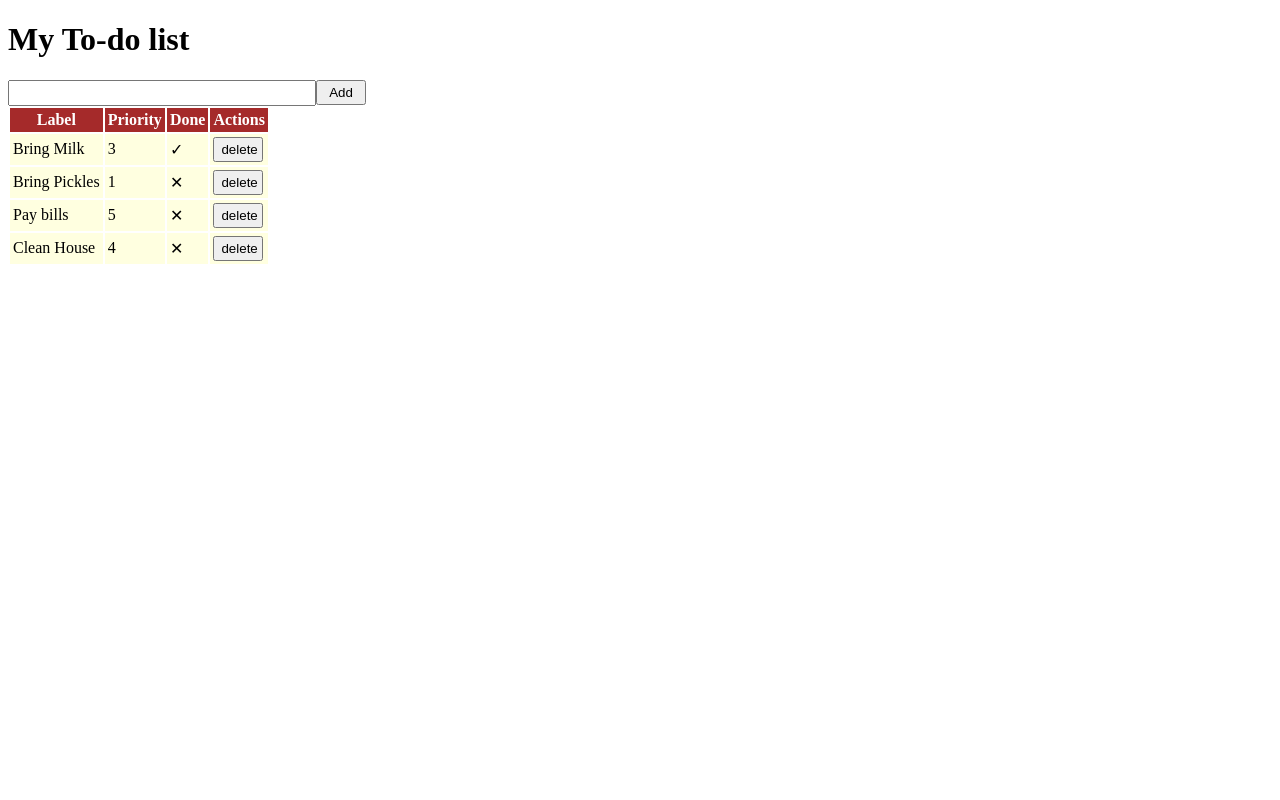
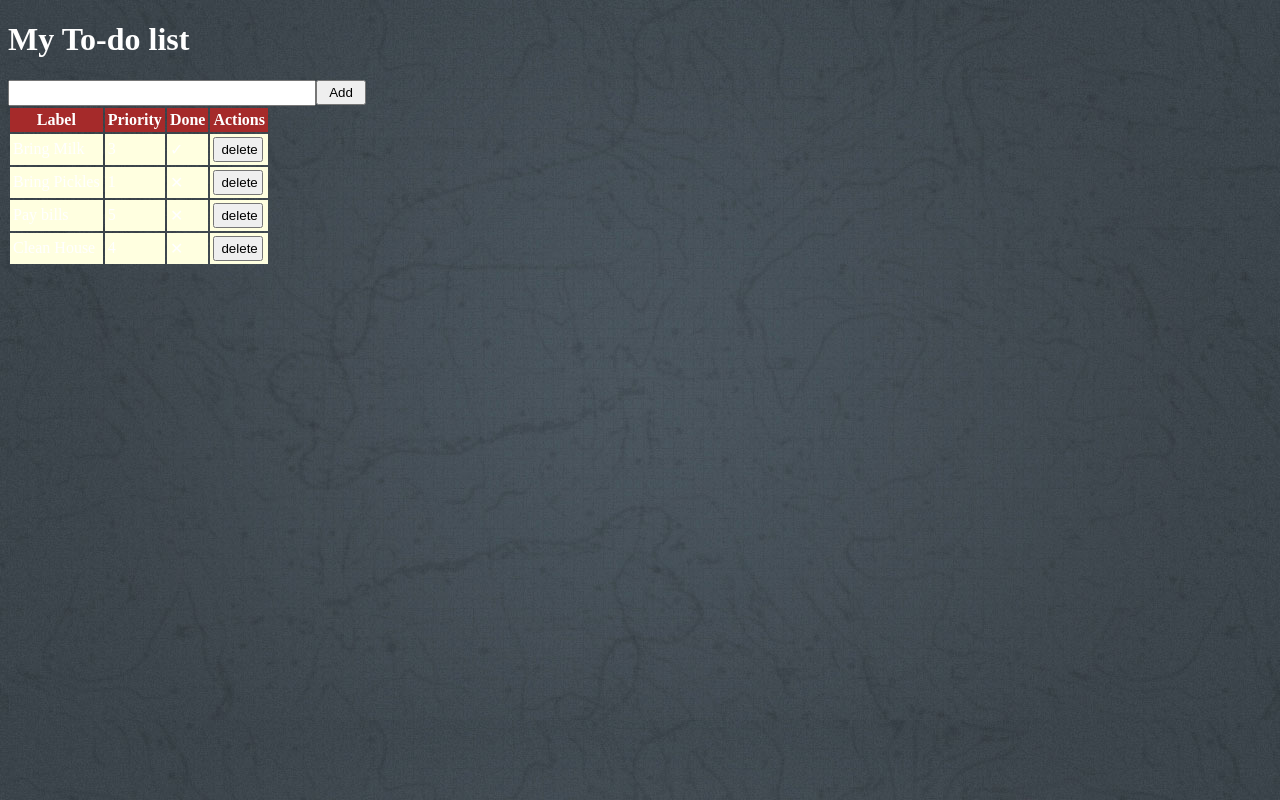
Before and after one commit to TehBuckets/To-Do-list, an Angular app in the folder my-app/: page / in a window 1280 px wide. Built offline with nearby package versions, Linux system fonts and the light colour scheme.

Commit message:
styles.css modified
Background image added, font family changed

```diff
--- a/my-app/src/styles.css
+++ b/my-app/src/styles.css
@@ -1,4 +1,6 @@
 /* You can add global styles to this file, and also import other style files */
-body{
-    font-family: 'Times New Roman', Times, serif;
+body {
+	background: url(../resources/bg.jpg) repeat 0 0;
+	font-family: 'Times New Roman', Times, serif;
+	color: white;
 }
```
